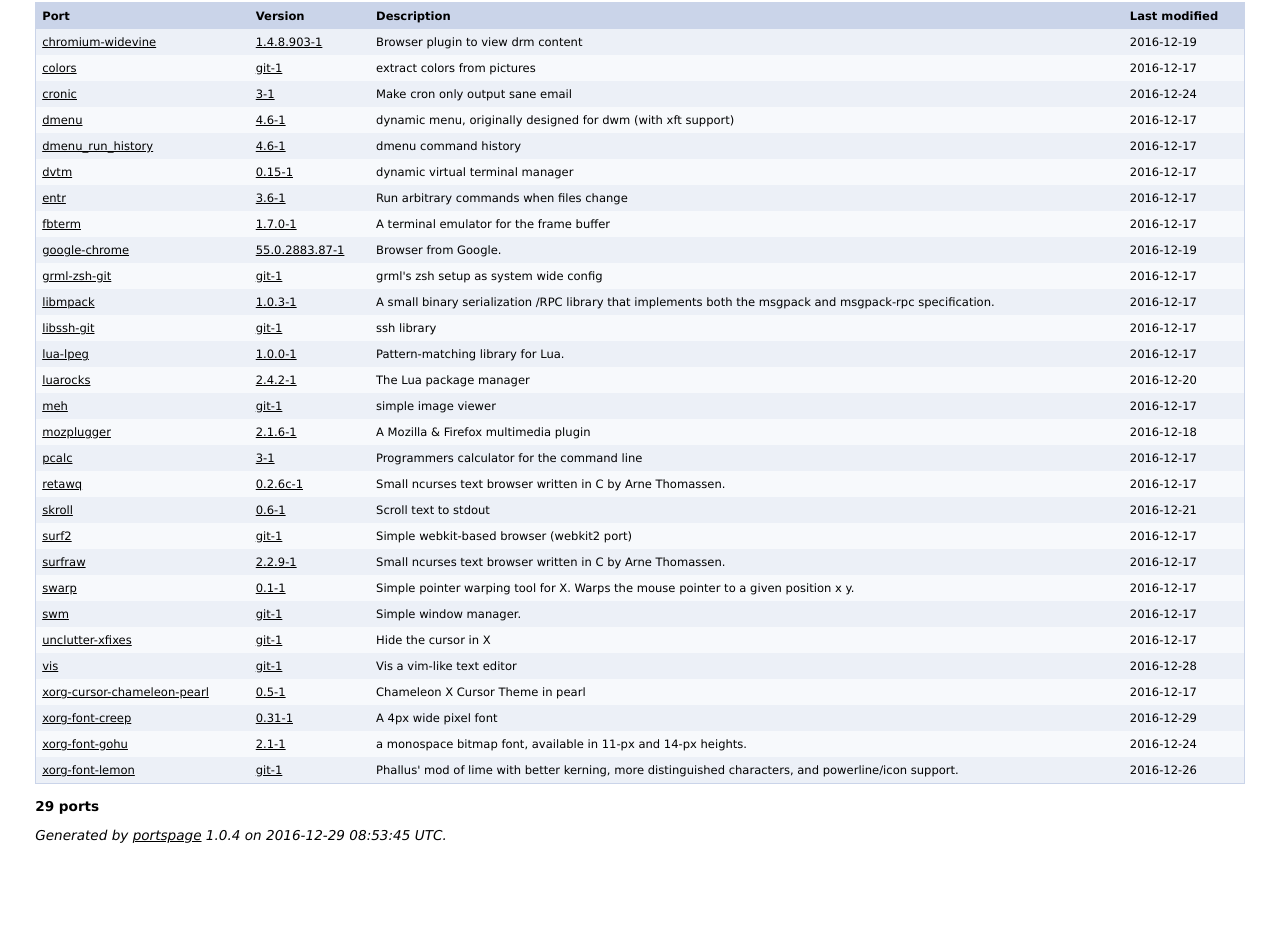
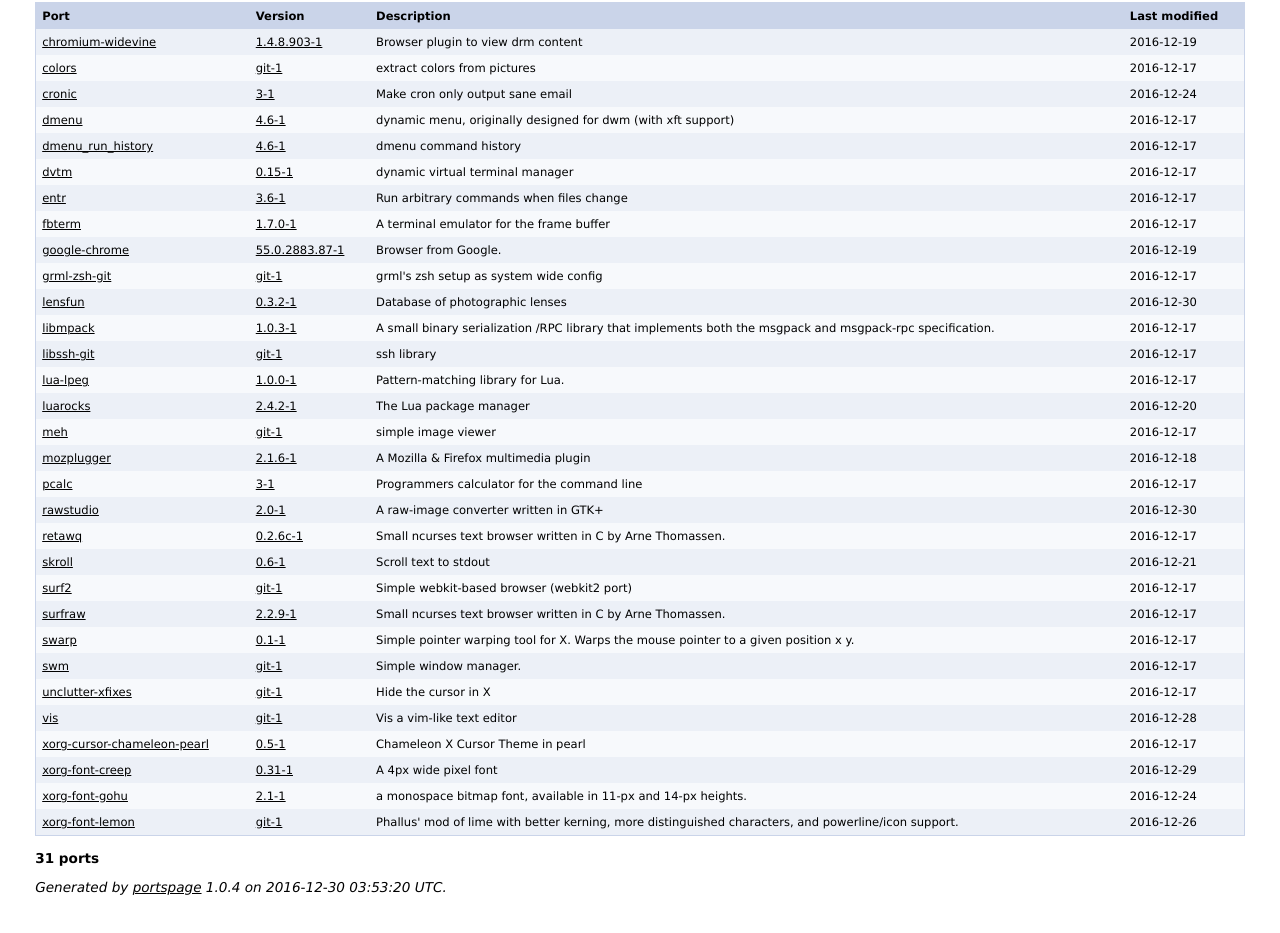
Before and after one commit to xcko/ports3.2, a plain HTML site: page index.html in a window 1280 px wide. Shown: the part 91-1024 px from the top of the page. Before the commit the page ends 983 px from the top, so only its background shows below. Drawn offline with Linux system fonts and the light colour scheme.

Commit message:
I really should've committed this when I finished it...

```diff
--- a/index.html
+++ b/index.html
@@ -53,13 +53,15 @@
    <tr class="even"><td><a href="https://code.google.com/archive/p/fbterm/">fbterm</a></td><td><a href="./fbterm/">1.7.0-1</a></td><td>A terminal emulator for the frame buffer</td><td>2016-12-17</td></tr>
    <tr class="odd"><td><a href="https://www.google.com/chrome">google-chrome</a></td><td><a href="./google-chrome/">55.0.2883.87-1</a></td><td>Browser from Google.</td><td>2016-12-19</td></tr>
    <tr class="even"><td><a href="http://grml.github.com/">grml-zsh-git</a></td><td><a href="./grml-zsh-git/">git-1</a></td><td>grml's zsh setup as system wide config</td><td>2016-12-17</td></tr>
-   <tr class="odd"><td><a href="https://github.com/tarruda/libmpack">libmpack</a></td><td><a href="./libmpack/">1.0.3-1</a></td><td>A small binary serialization /RPC library that implements both the msgpack and msgpack-rpc specification.</td><td>2016-12-17</td></tr>
-   <tr class="even"><td><a href="http://libssh.org">libssh-git</a></td><td><a href="./libssh-git/">git-1</a></td><td>ssh library</td><td>2016-12-17</td></tr>
-   <tr class="odd"><td><a href="http://www.inf.puc-rio.br/~roberto/lpeg">lua-lpeg</a></td><td><a href="./lua-lpeg/">1.0.0-1</a></td><td>Pattern-matching library for Lua.</td><td>2016-12-17</td></tr>
-   <tr class="even"><td><a href="https://luarocks.org/">luarocks</a></td><td><a href="./luarocks/">2.4.2-1</a></td><td>The Lua package manager</td><td>2016-12-20</td></tr>
-   <tr class="odd"><td><a href="http://www.johnhawthorn.com/meh">meh</a></td><td><a href="./meh/">git-1</a></td><td>simple image viewer</td><td>2016-12-17</td></tr>
-   <tr class="even"><td><a href="http://mozplugger.mozdev.org">mozplugger</a></td><td><a href="./mozplugger/">2.1.6-1</a></td><td>A Mozilla &amp; Firefox multimedia plugin</td><td>2016-12-18</td></tr>
-   <tr class="odd"><td><a href="https://github.com/vapier/pcalc">pcalc</a></td><td><a href="./pcalc/">3-1</a></td><td>Programmers calculator for the command line</td><td>2016-12-17</td></tr>
+   <tr class="odd"><td><a href="http://lensfun.sourcefourge.net">lensfun</a></td><td><a href="./lensfun/">0.3.2-1</a></td><td>Database of photographic lenses</td><td>2016-12-30</td></tr>
+   <tr class="even"><td><a href="https://github.com/tarruda/libmpack">libmpack</a></td><td><a href="./libmpack/">1.0.3-1</a></td><td>A small binary serialization /RPC library that implements both the msgpack and msgpack-rpc specification.</td><td>2016-12-17</td></tr>
+   <tr class="odd"><td><a href="http://libssh.org">libssh-git</a></td><td><a href="./libssh-git/">git-1</a></td><td>ssh library</td><td>2016-12-17</td></tr>
+   <tr class="even"><td><a href="http://www.inf.puc-rio.br/~roberto/lpeg">lua-lpeg</a></td><td><a href="./lua-lpeg/">1.0.0-1</a></td><td>Pattern-matching library for Lua.</td><td>2016-12-17</td></tr>
+   <tr class="odd"><td><a href="https://luarocks.org/">luarocks</a></td><td><a href="./luarocks/">2.4.2-1</a></td><td>The Lua package manager</td><td>2016-12-20</td></tr>
+   <tr class="even"><td><a href="http://www.johnhawthorn.com/meh">meh</a></td><td><a href="./meh/">git-1</a></td><td>simple image viewer</td><td>2016-12-17</td></tr>
+   <tr class="odd"><td><a href="http://mozplugger.mozdev.org">mozplugger</a></td><td><a href="./mozplugger/">2.1.6-1</a></td><td>A Mozilla &amp; Firefox multimedia plugin</td><td>2016-12-18</td></tr>
+   <tr class="even"><td><a href="https://github.com/vapier/pcalc">pcalc</a></td><td><a href="./pcalc/">3-1</a></td><td>Programmers calculator for the command line</td><td>2016-12-17</td></tr>
+   <tr class="odd"><td><a href="http://rawstudio.org/">rawstudio</a></td><td><a href="./rawstudio/">2.0-1</a></td><td>A raw-image converter written in GTK+</td><td>2016-12-30</td></tr>
    <tr class="even"><td><a href="http://retawq.sourceforge.net/">retawq</a></td><td><a href="./retawq/">0.2.6c-1</a></td><td>Small ncurses text browser written in C by Arne Thomassen.</td><td>2016-12-17</td></tr>
    <tr class="odd"><td><a href="http://git.z3bra.org/cgit.cgi/">skroll</a></td><td><a href="./skroll/">0.6-1</a></td><td>Scroll text to stdout</td><td>2016-12-21</td></tr>
    <tr class="even"><td><a href="http://surf.suckless.org/">surf2</a></td><td><a href="./surf2/">git-1</a></td><td>Simple webkit-based browser (webkit2 port)</td><td>2016-12-17</td></tr>
@@ -73,7 +75,7 @@
    <tr class="even"><td><a href="https://github.com/hchargois/gohufont">xorg-font-gohu</a></td><td><a href="./xorg-font-gohu/">2.1-1</a></td><td>a monospace bitmap font, available in 11-px and 14-px heights.</td><td>2016-12-24</td></tr>
    <tr class="odd"><td><a href="https://github.com/phallus/fonts">xorg-font-lemon</a></td><td><a href="./xorg-font-lemon/">git-1</a></td><td>Phallus' mod of lime with better kerning, more distinguished characters, and powerline/icon support.</td><td>2016-12-26</td></tr>
   </table>
-  <p><b>29 ports</b></p>
-  <p><i>Generated by <a href="http://www.karsikkopuu.net/crux/scripts/">portspage</a> 1.0.4 on 2016-12-29 08:53:45 UTC.</i></p>
+  <p><b>31 ports</b></p>
+  <p><i>Generated by <a href="http://www.karsikkopuu.net/crux/scripts/">portspage</a> 1.0.4 on 2016-12-30 03:53:20 UTC.</i></p>
  </body>
 </html>
```
Also changed, not shown: 5 other files.
